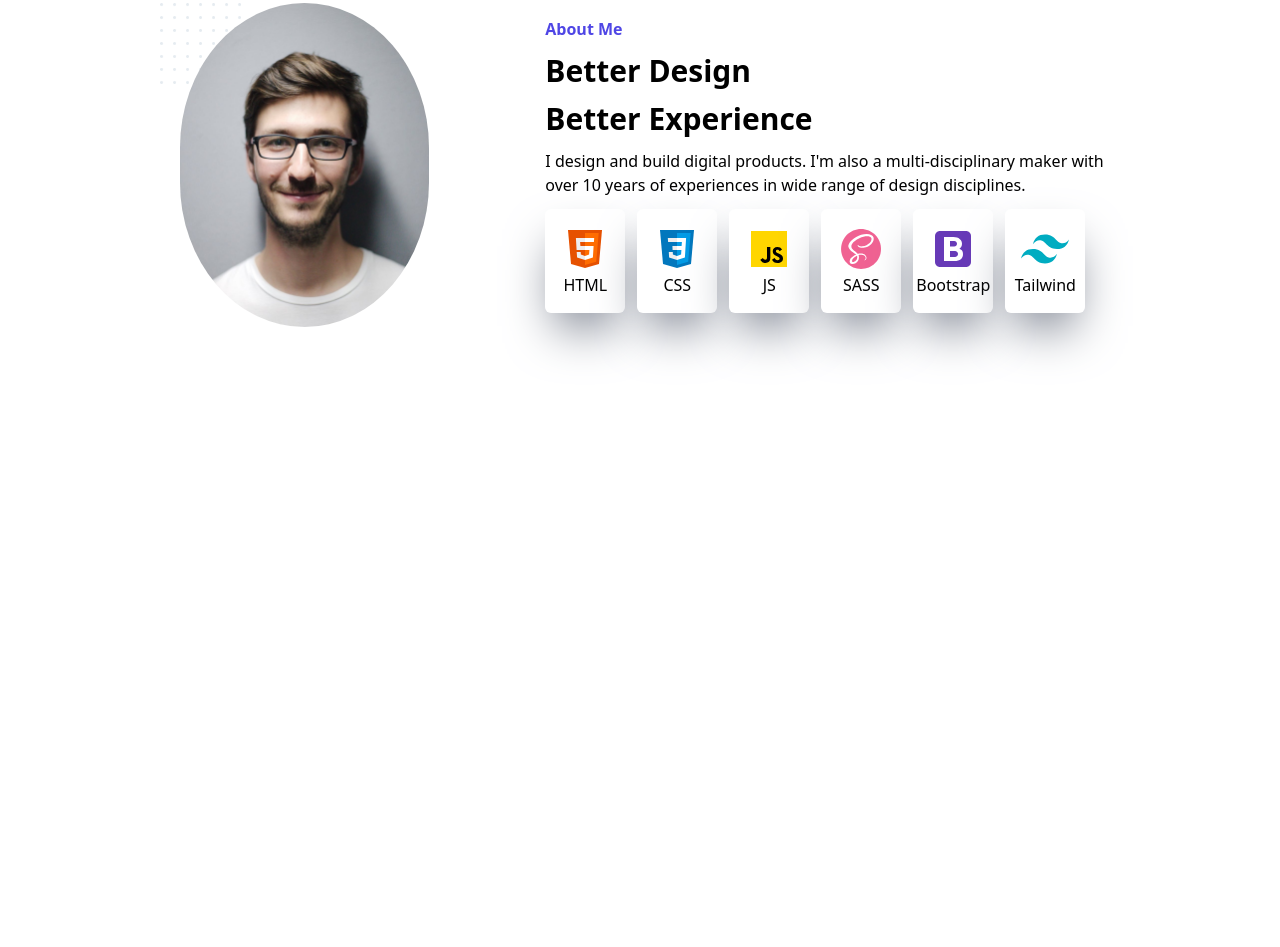
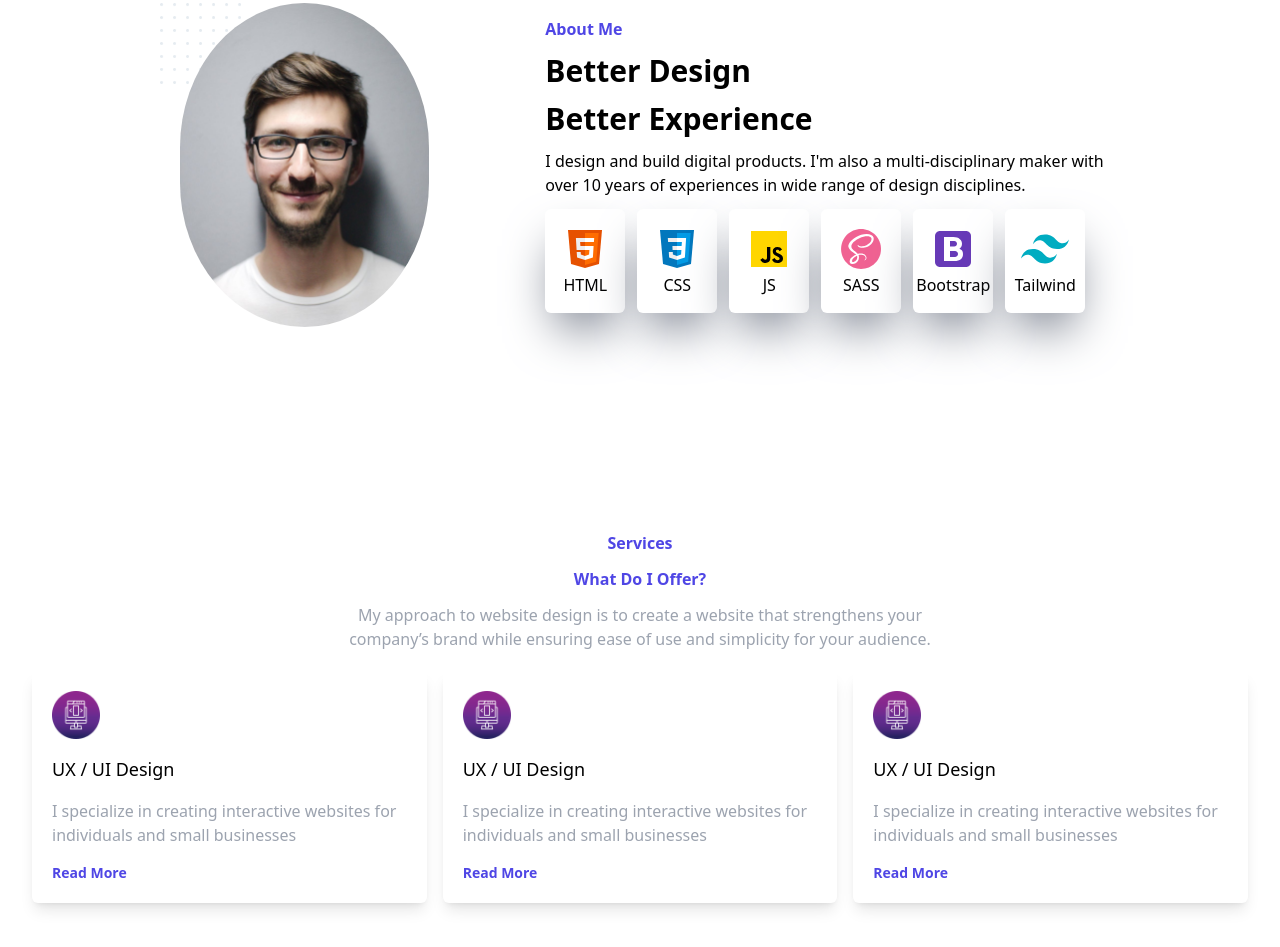
Before and after one commit to arianSefatDeveloper/tailwind-project, a website: page src/index.html in a window 1280 px wide. Shown: the part 957-1904 px from the top of the page. Before the commit the page ends 1444 px from the top, so only its background shows below. Drawn offline with Linux system fonts and the light colour scheme.

Commit message:
end of services

```diff
--- a/src/index.html
+++ b/src/index.html
@@ -140,6 +140,76 @@
         </div>
 
     </div>
+    <!-- Services -->
+    <div class="container mx-auto  py-11 px-8 ">
+        <!-- Top -->
+        <div class="flex flex-col gap-3 items-center ">
+            <h1 class="text-indigo-600 font-bold">Services</h1>
+            <h2 class="text-indigo-600 font-bold">What Do I Offer?</h2>
+            <p class="md:w-1/2 text-center text-gray-400"> My approach to website design is to create a website that
+                strengthens your company’s brand while ensuring ease of use and
+                simplicity for your audience.
+            </p>
+        </div>
+
+        <!-- Bottom -->
+        <div class="flex flex-wrap md:flex-nowrap mt-5  gap-4">
+            <div class=" w-full md:w-4/12  bg-white shadow-lg rounded-md flex flex-col gap-4 p-5">
+                <img class="w-12" src="../img/icon.png" alt="">
+                <h2 class="font-medium text-lg">UX / UI Design</h2>
+                <p class="text-gray-400 ">I specialize in creating interactive websites for individuals and small businesses
+                </p>
+                <a class="text-indigo-600 font-semibold text-sm" href="#">Read More</a>
+
+            </div>
+            <div class=" w-full md:w-4/12   bg-white shadow-lg rounded-md flex flex-col gap-4 p-5">
+                <img class="w-12" src="../img/icon.png" alt="">
+                <h2 class="font-medium text-lg">UX / UI Design</h2>
+                <p class="text-gray-400 ">I specialize in creating interactive websites for individuals and small businesses
+                </p>
+                <a class="text-indigo-600 font-semibold text-sm" href="#">Read More</a>
+
+            </div>
+            <div class=" w-full md:w-4/12 bg-white shadow-lg rounded-md flex flex-col gap-4 p-5">
+                <img class="w-12" src="../img/icon.png" alt="">
+                <h2 class="font-medium text-lg">UX / UI Design</h2>
+                <p class="text-gray-400 ">I specialize in creating interactive websites for individuals and small businesses
+                </p>
+                <a class="text-indigo-600 font-semibold text-sm" href="#">Read More</a>
+
+            </div>
+        </div>
+
+
+
+
+    </div>
+
+
+
+
+
+
+
+
+
+
+
+
+
+
+
+
+
+
+
+
+
+
+
+
+
+
 
 
 
```
Also changed, not shown: dist/output.css.
